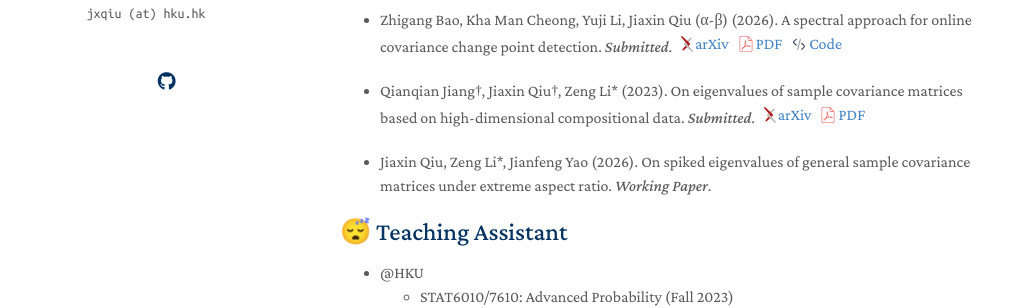
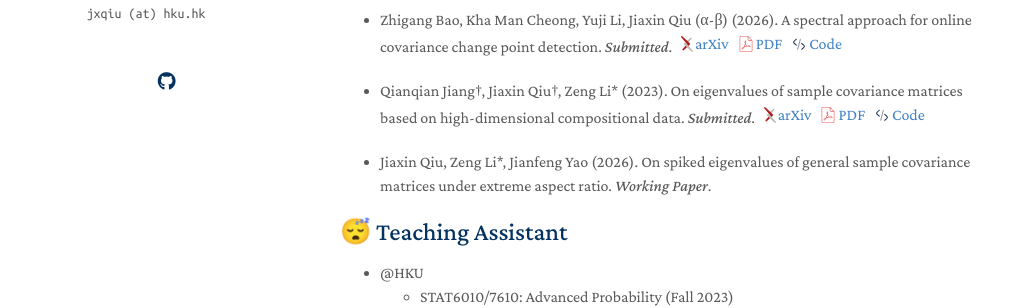
Before and after one commit to jxqiu77/jxqiu77.github.io, a Jekyll site: the page built from index.md, in a window 1280 px wide and 900 px high, scrolled down 674 px. Shown: the part 289-597 px from the top of the window, without its empty margins (130-1139 px from the left). Built offline with Jekyll 4.4.1, drawn with Linux system fonts in a browser that asks for light colours; nearby versions of some CDN libraries; comment, search, counter and statistics services are not loaded; a style sheet for code colours, icons or effects is not loaded; our own code applies the rules of GitHub Pages for plain Markdown files.

Commit message:
add CoDA codes

```diff
--- a/index.md
+++ b/index.md
@@ -80,6 +80,10 @@ I am currently a Postdoctoral Fellow in the [Department of Mathematics](https://
     <img src="/assets/img/pdf.svg" alt="PDF" style="height: 1em; vertical-align: text-bottom; margin-right: 2px;">
     PDF
   </a>
+  <a href="https://github.com/jxqiu77/scm-coda" target="_blank" style="display: inline-flex; align-items: center; margin-left: 6px; text-decoration: none; color: #4183c4;">
+    <img src="/assets/img/code-2.svg" alt="Code" style="height: 1em; vertical-align: text-bottom; margin-right: 2px;">
+    Code
+  </a>
 
 - Jiaxin Qiu, Zeng Li\*, Jianfeng Yao (2026). On spiked eigenvalues of general sample covariance matrices under extreme aspect ratio. *Working Paper*.
 
```
